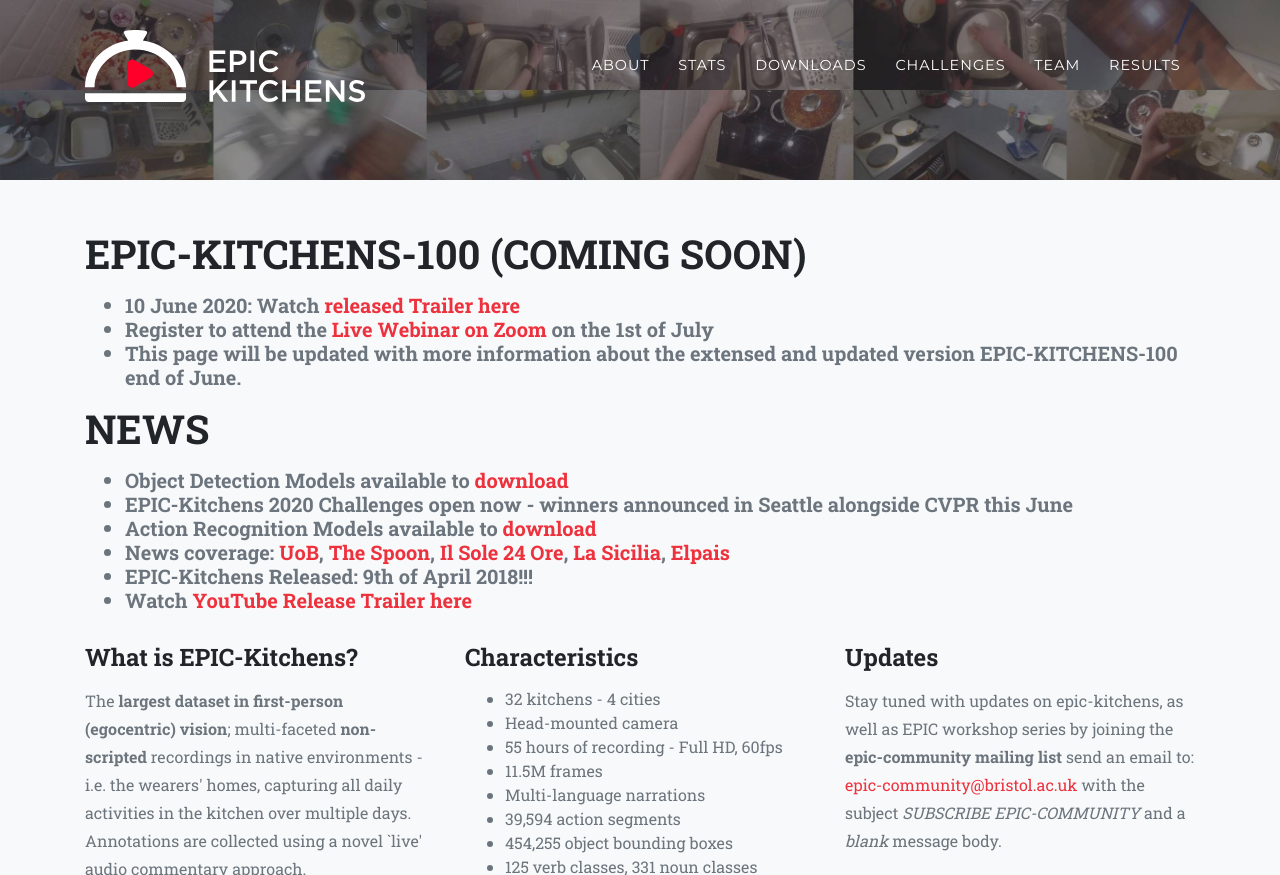
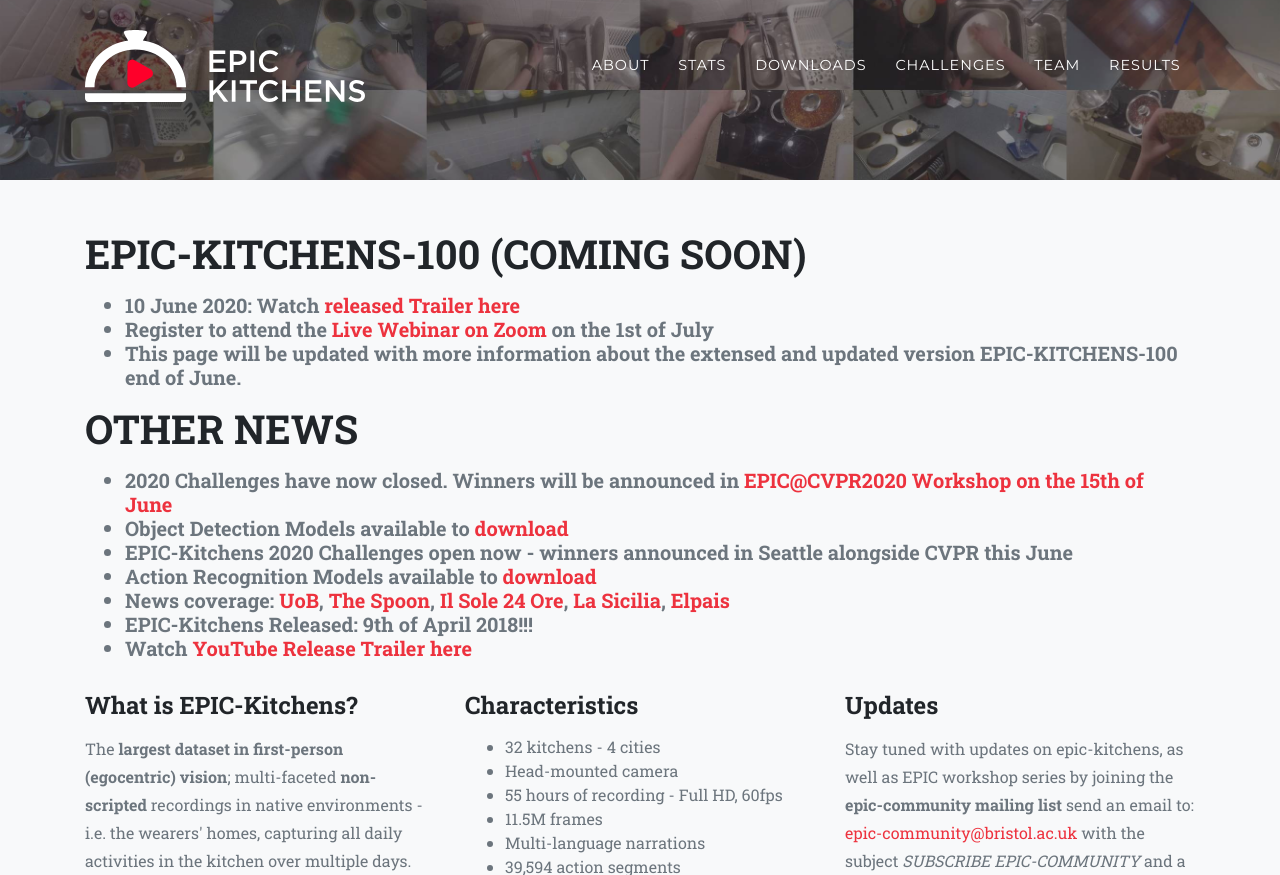
Before and after one commit to epic-kitchens/epic-kitchens.github.io, a Jekyll site: the page built from 2020.html, in a window 1280 px wide and 900 px high, cut to the strip 0-875 px from the top of the window. Built offline with Jekyll 4.4.1, drawn with Linux system fonts in a browser that asks for light colours; nearby versions of some CDN libraries; some web fonts are replaced.

Commit message:
newsUpdate

```diff
--- a/2020.html
+++ b/2020.html
@@ -25,9 +25,10 @@
 
     <div class="row">
       <div class="col-lg-12">
-        <h2 class="section-heading text-uppercase">News</h2>
+        <h2 class="section-heading text-uppercase">Other News</h2>
         <h5 class="text-muted" style="text-align:left;">
           <ul>
+            <li>2020 Challenges have now closed. Winners will be announced in <a href="https://eyewear-computing.org/EPIC_CVPR20/">EPIC@CVPR2020 Workshop on the 15th of June</a></li>
             <li>Object Detection Models available to <a href="#arModels">download</a></li>
             <li>EPIC-Kitchens 2020 Challenges open now - winners announced in Seattle alongside CVPR this June</li>
               <li>Action Recognition Models available to <a href="#arModels">download</a></li>
```
